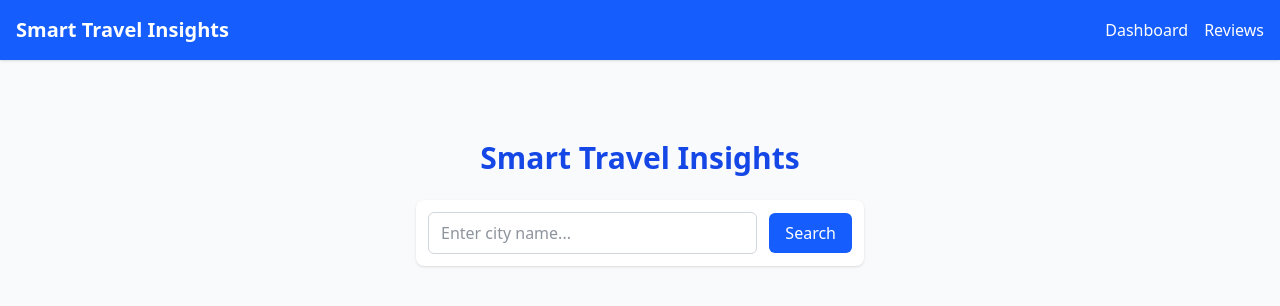
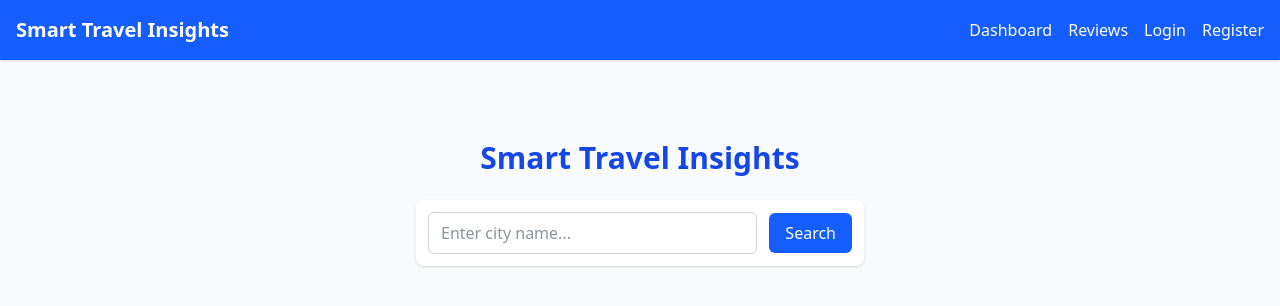
Before and after one commit to Ukashatu40/Unilink-backend-scaffold, a React (Vite) app in the folder smart-travel-frontend/: page / in a window 1280 px wide. Shown: the top 306 px of the page. Built offline with nearby package versions, Linux system fonts and the light colour scheme; no server answers.

Commit message:
feat: Included Resigter and Login Buttons

```diff
--- a/smart-travel-frontend/src/components/Navbar.jsx
+++ b/smart-travel-frontend/src/components/Navbar.jsx
@@ -1,6 +1,16 @@
-import { Link } from "react-router-dom";
+import { Link, useNavigate } from "react-router-dom";
 
 export default function Navbar() {
+
+  const navigate = useNavigate();
+  const token = localStorage.getItem("token");
+
+  const handleLogout = () => {
+    localStorage.removeItem("token");
+    localStorage.removeItem("user");
+    navigate("/login");
+  };
+
   return (
     <nav className="bg-blue-600 text-white p-4 shadow">
       <div className="container mx-auto flex justify-between items-center">
@@ -8,6 +18,16 @@ export default function Navbar() {
         <div className="space-x-4">
           <Link to="/" className="hover:text-gray-200">Dashboard</Link>
           <Link to="/reviews" className="hover:text-gray-200">Reviews</Link>
+        {!token ? (
+          <>
+            <Link to="/login">Login</Link>
+            <Link to="/register">Register</Link>
+          </>
+        ) : (
+          <button onClick={handleLogout} className="bg-red-500 px-3 py-1 rounded">
+            Logout
+          </button>
+        )}
         </div>
       </div>
     </nav>
```
